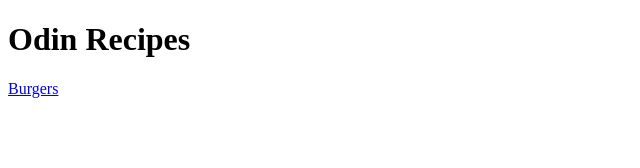
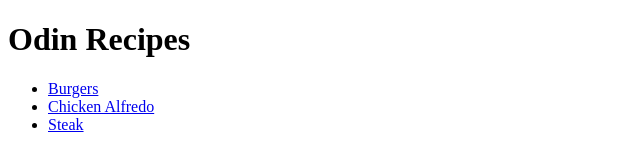
Before and after one commit to Freeofnegativity/odin-recipes, a plain HTML site: page index.html in a window 1280 px wide. Shown: the whole page, without its empty margins (0-640 px from the left). Drawn offline with Linux system fonts and the light colour scheme.

Commit message:
Add links to chicken-alfredo.html and steak.html

```diff
--- a/index.html
+++ b/index.html
@@ -6,6 +6,10 @@
     </head>
     <body>
         <h1>Odin Recipes</h1>
-        <a href="recipes/burger.html">Burgers</a>
+        <ul>
+            <li><a href="recipes/burger.html">Burgers</a></li>
+            <li><a href="recipes/chicken-alfredo.html">Chicken Alfredo</a></li>
+            <li><a href="recipes/steak.html">Steak</a></li>
+        </ul>
     </body>
 </html>
```
